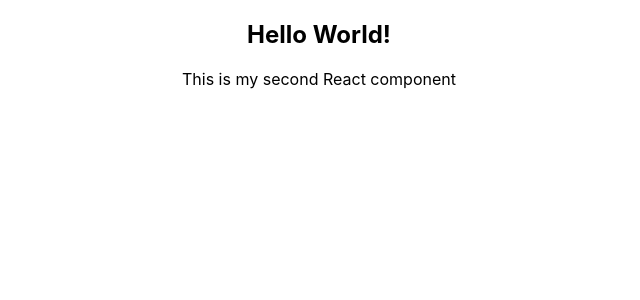
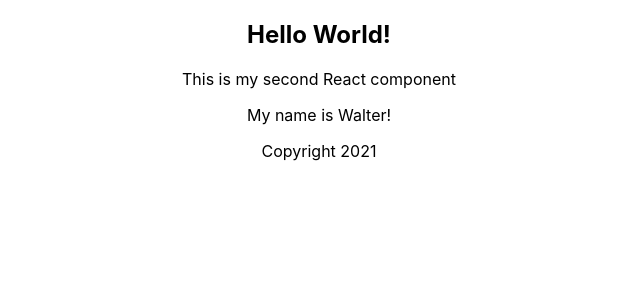
Before and after one commit to wegan/sandbox, a React (Create React App) app: page / in a window 1280 px wide. Shown: the top 300 px of the page, without its empty margins (321-961 px from the left). Built offline with nearby package versions, Linux system fonts and the light colour scheme.

Commit message:
add props

```diff
--- a/src/App.js
+++ b/src/App.js
@@ -1,60 +1,40 @@
 // import logo from './logo.svg';
 import './App.css';
 
-
-
-    function Header(){
+function Header() {
   return (
-
     <section><h1>Hello World!</h1></section>
-
-
   );
-
-
 }
 
-    function Main (){
+// pass in props
+function Main(props) {
+  console.log(props);
   return (
-        <section><p>This is my second React component</p></section>
+    <section>
+      <p>This is my second React component</p>
+      <p>My name is {props.name}!</p>
+    </section>
+  );
+}
 
-
+function Footer (props) {
+  return (
+    <section><p>Copyright {props.year}</p></section>
   );
-
-
 }
 
 
+// Main function supports the name property (props)
 function App() {
   return (
     <div className="App">
-      <Header/>
-      <Main/>
-
+      <Header />
+      <Main name="Walter" />
+      <Footer year={new Date().getFullYear()}/>
     </div>
   );
 }
 
 
-// function App() {
-//   return (
-//     <div className="App">
-//       <header className="App-header">
-//         <img src={logo} className="App-logo" alt="logo" />
-//         <p>
-//           Edit <code>src/App.js</code> and save to reload.
-//         </p>
-//         <a
-//           className="App-link"
-//           href="https://reactjs.org"
-//           target="_blank"
-//           rel="noopener noreferrer"
-//         >
-//           Learn React
-//         </a>
-//       </header>
-//     </div>
-//   );
-// }
-
 export default App;
```
Lines whose indentation alone changed are shown as unchanged.
